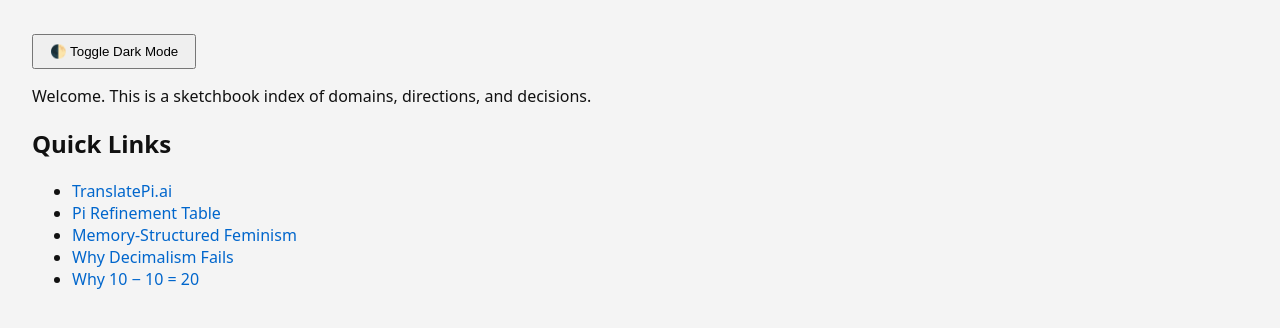
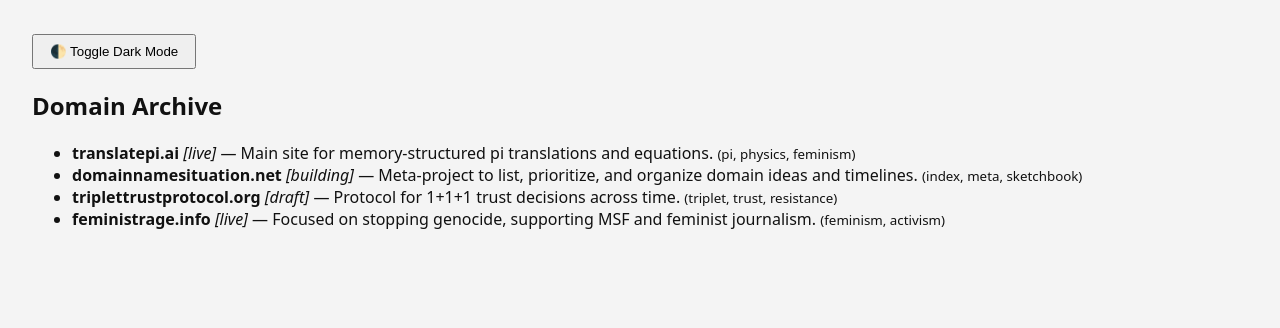
Before and after one commit to thinkthoughts/domainnamesituation.net, a plain HTML site: page index.html in a window 1280 px wide. Shown: the part 78-406 px from the top of the page. Drawn offline with Linux system fonts and the light colour scheme.

Commit message:
Update index.html

```diff
--- a/index.html
+++ b/index.html
@@ -28,17 +28,31 @@
   </header>
 
   <main>
-    <p>Welcome. This is a sketchbook index of domains, directions, and decisions.</p>
+  <h2>Domain Archive</h2>
+  <ul id="domain-list">Loading...</ul>
+</main>
 
-    <h2>Quick Links</h2>
-    <ul>
-      <li><a href="translatepi.ai">TranslatePi.ai</a></li>
-      <li><a href="pi-table.html">Pi Refinement Table</a></li>
-      <li><a href="msf.html">Memory-Structured Feminism</a></li>
-      <li><a href="decimalism.html">Why Decimalism Fails</a></li>
-      <li><a href="10-10.html">Why 10 − 10 = 20</a></li>
-    </ul>
-  </main>
+<script>
+  fetch("domains.json")
+    .then(res => res.json())
+    .then(domains => {
+      const list = document.getElementById("domain-list");
+      list.innerHTML = "";
+      domains.forEach(domain => {
+        const item = document.createElement("li");
+        item.innerHTML = `<strong>${domain.name}</strong>
+          <em>[${domain.status}]</em> —
+          ${domain.notes}
+          <small>(${domain.tags.join(", ")})</small>`;
+        list.appendChild(item);
+      });
+    })
+    .catch(err => {
+      document.getElementById("domain-list").innerText = "Error loading domain list.";
+      console.error(err);
+    });
+</script>
+
 
 </body>
 </html>
```
